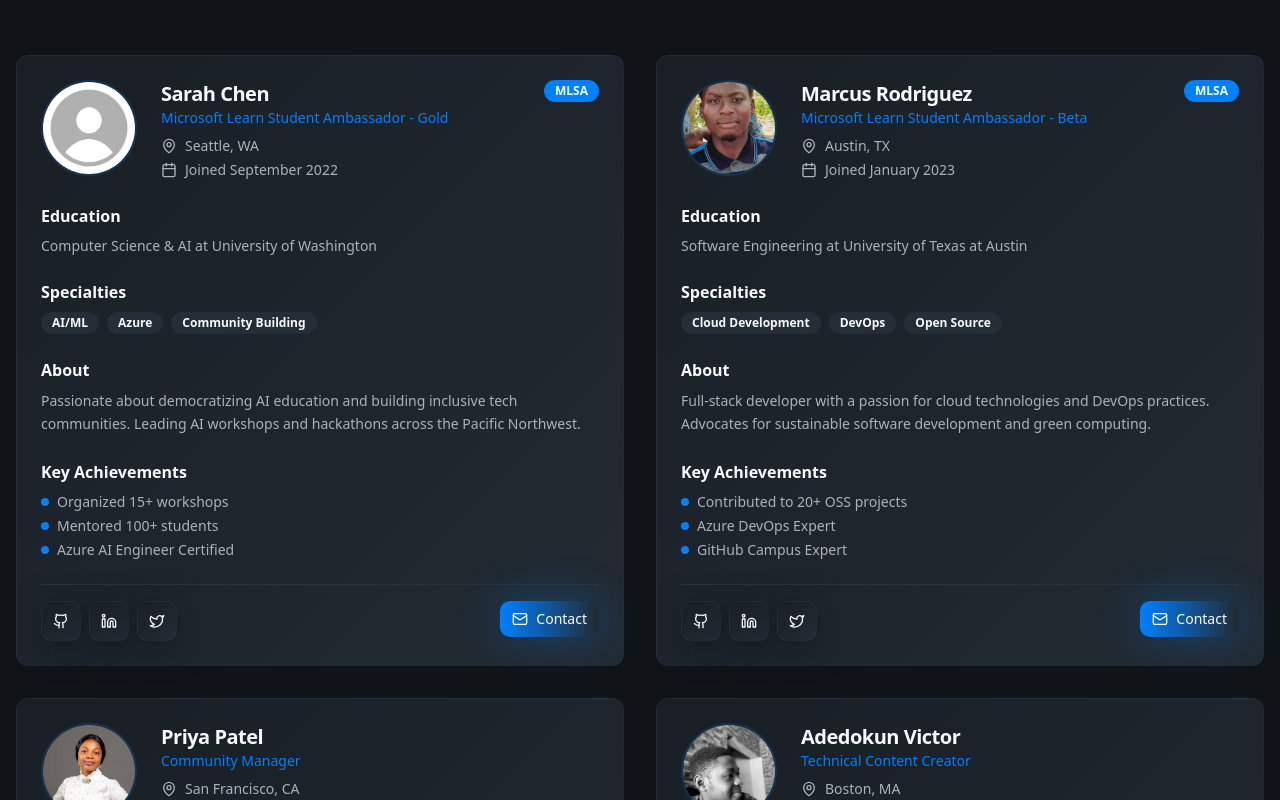
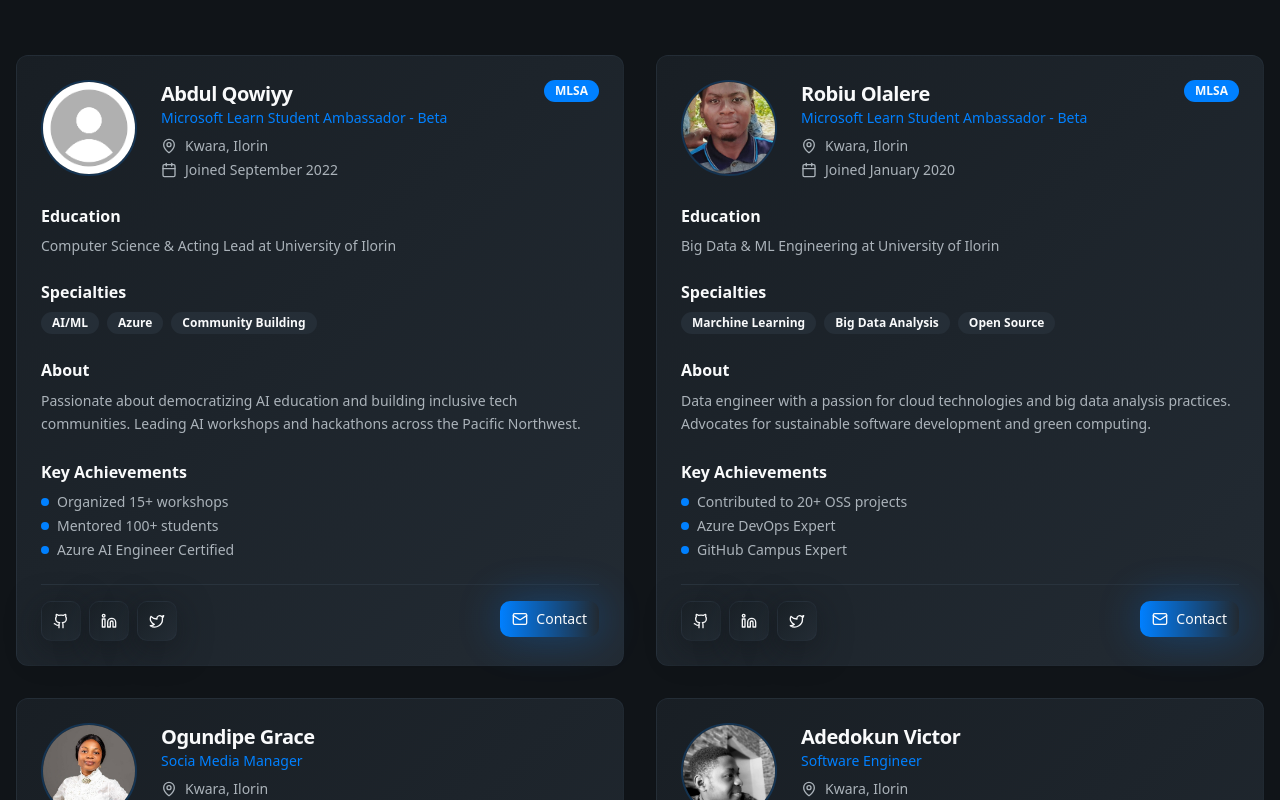
Before and after one commit to Vicade23/MICROSOFT-LEARN-STUDENT-AMBASSADOR-MLSA-, a React (Create React App) app: page /team in a window 1280 px wide. Shown: the part 740-1540 px from the top of the page. Built offline with nearby package versions, Linux system fonts and the light colour scheme.

Commit message:
first commit

```diff
--- a/src/pages/Team.tsx
+++ b/src/pages/Team.tsx
@@ -10,11 +10,11 @@ import lady from '../assets/lady.jpg'
 export default function Team() {
   const teamMembers = [
     {
-      name: "Sarah Chen",
-      role: "Microsoft Learn Student Ambassador - Gold",
-      location: "Seattle, WA",
-      university: "University of Washington",
-      major: "Computer Science & AI",
+      name: "Abdul Qowiyy",
+      role: "Microsoft Learn Student Ambassador - Beta",
+      location: "Kwara, Ilorin",
+      university: "University of Ilorin",
+      major: "Computer Science & Acting Lead",
       joinDate: "September 2022",
       specialties: ["AI/ML", "Azure", "Community Building"],
       bio: "Passionate about democratizing AI education and building inclusive tech communities. Leading AI workshops and hackathons across the Pacific Northwest.",
@@ -32,14 +32,14 @@ export default function Team() {
       isMicrosoftAmbassador: true
     },
     {
-      name: "Marcus Rodriguez",
+      name: "Robiu Olalere",
       role: "Microsoft Learn Student Ambassador - Beta",
-      location: "Austin, TX",
-      university: "University of Texas at Austin",
-      major: "Software Engineering",
-      joinDate: "January 2023",
-      specialties: ["Cloud Development", "DevOps", "Open Source"],
-      bio: "Full-stack developer with a passion for cloud technologies and DevOps practices. Advocates for sustainable software development and green computing.",
+      location: "Kwara, Ilorin",
+      university: "University of Ilorin",
+      major: "Big Data & ML Engineering",
+      joinDate: "January 2020",
+      specialties: ["Marchine Learning", "Big Data Analysis", "Open Source"],
+      bio: "Data engineer with a passion for cloud technologies and big data analysis practices. Advocates for sustainable software development and green computing.",
       image: algebra,
       achievements: [
         "Contributed to 20+ OSS projects",
@@ -54,14 +54,14 @@ export default function Team() {
       isMicrosoftAmbassador: true
     },
     {
-      name: "Priya Patel",
-      role: "Community Manager",
-      location: "San Francisco, CA",
-      university: "Stanford University",
+      name: "Ogundipe Grace",
+      role: "Socia Media Manager",
+      location: "Kwara, Ilorin",
+      university: "University of Ilorin",
       major: "Human-Computer Interaction",
       joinDate: "March 2023",
-      specialties: ["UX Design", "Community Management", "Event Planning"],
-      bio: "UX designer and community builder focused on creating inclusive spaces for underrepresented groups in tech. Organizes diversity and inclusion initiatives.",
+      specialties: ["Socia Media Manager", "Community Management", "Data Science"],
+      bio: "Community builder focused on creating inclusive spaces for underrepresented groups in tech. Organizes diversity and inclusion initiatives.",
       image: lady,
       achievements: [
         "Grew community by 300%",
@@ -77,12 +77,12 @@ export default function Team() {
     },
     {
       name: "Adedokun Victor",
-      role: "Technical Content Creator",
-      location: "Boston, MA",
-      university: "MIT",
-      major: "Computer Science",
+      role: "Software Engineer",
+      location: "Kwara, Ilorin",
+      university: "University of Ilorin",
+      major: "Telecommunication Engineering",
       joinDate: "June 2023",
-      specialties: ["Technical Writing", "Video Production", "Data Science"],
+      specialties: ["Software Development", "AI Research", "Data Science"],
       bio: "Content creator specializing in making complex technical concepts accessible. Creates tutorials, documentation, and educational videos for the community.",
       image: me,
       achievements: [
```
